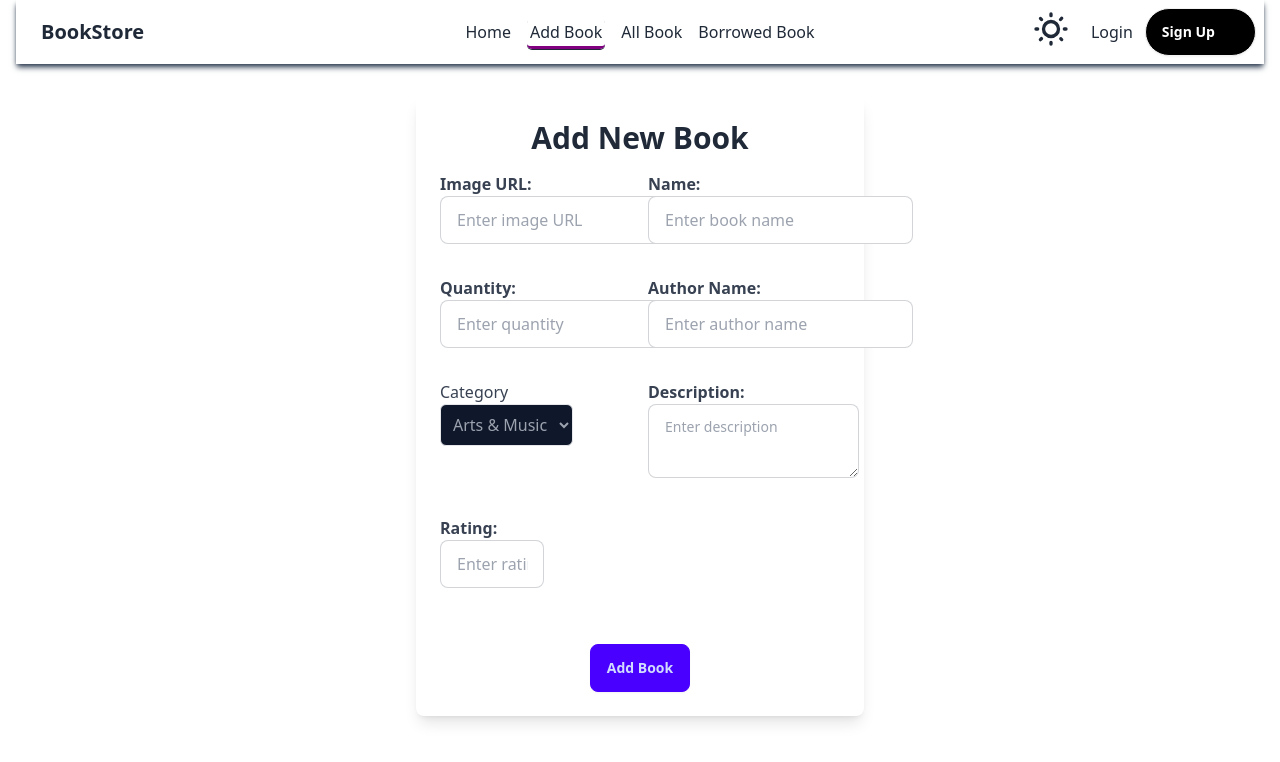
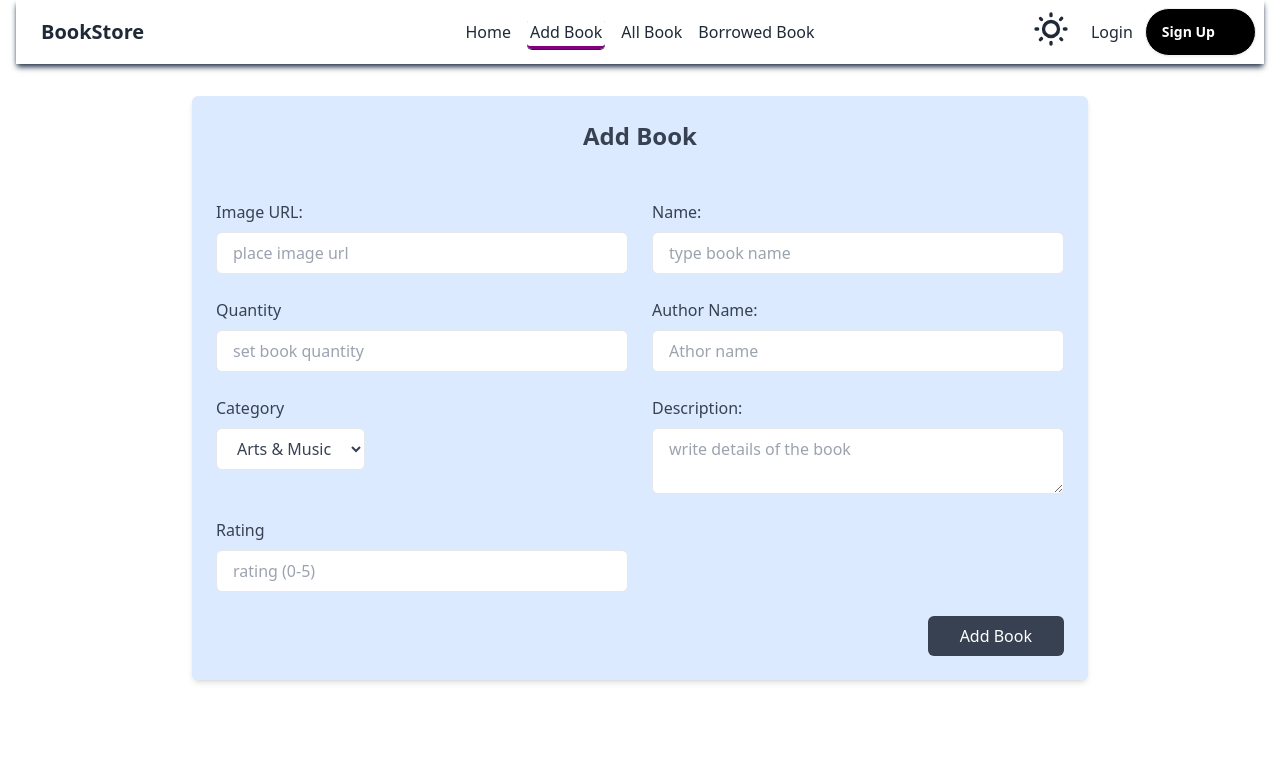
Before and after one commit to sumon-ray/Library-Management-client-side, a React (Vite) app: page /add-book in a window 1280 px wide. Shown: the top 762 px of the page. Built offline with nearby package versions, Linux system fonts and the light colour scheme; no server answers.

Commit message:
book category section has been added

```diff
--- a/index.html
+++ b/index.html
@@ -1,5 +1,5 @@
 <!doctype html>
-<html lang="en" data-theme="lite " className="scroll-smooth">
+<html lang="en" data-theme="light" className="scroll-smooth">
   <head>
     <meta charset="UTF-8" />
     <link rel="icon" type="image/svg+xml" href="/vite.svg" />
--- a/src/Pages/AddBook/AddBook.jsx
+++ b/src/Pages/AddBook/AddBook.jsx
@@ -29,7 +29,7 @@ const AddBook = () => {
       rating,
       category,
     };
-    // console.log(info);
+    console.log(info);
     const { data } = await axios.post(
       "https://server-pi-amber.vercel.app/books",
       info
@@ -39,57 +39,37 @@ const AddBook = () => {
   };
 
   return (
-    <div className="max-w-md mx-auto mt-8 p-6 bg-white rounded-lg shadow-lg">
-      <h2 className="text-3xl font-bold text-center mb-4">Add New Book</h2>
-      <form onSubmit={handleSubmit} className="grid grid-cols-2 gap-4">
+    <section className=" my-8 max-w-4xl p-6 mx-auto bg-blue-100 rounded-md shadow-md dark:bg-gray-800">
+    <h2 className="text-2xl font-semibold text-gray-700  capitalize dark:text-white text-center mb-12 ">Add Book</h2>
+
+    <form onSubmit={handleSubmit}>
+    <div className="grid grid-cols-1 gap-6 mt-4 sm:grid-cols-2">
+        <div>
+            <label className="text-gray-700 dark:text-gray-200"    htmlFor="username"> Image URL:</label>
+            <input name="image" id="username" placeholder="place image url" type="text" className="block w-full px-4 py-2 mt-2 text-gray-700  bg-white border border-gray-200 rounded-md dark:bg-gray-800 dark:text-gray-300 dark:border-gray-600 focus:border-blue-400 focus:ring-blue-300 focus:ring-opacity-40 dark:focus:border-blue-300 focus:outline-none focus:ring" />
+        </div>
+
+        <div>
+            <label className="text-gray-700 dark:text-gray-200" htmlFor="emailAddress">Name:</label>
+            <input placeholder="type book name " name="name" id="emailAddress" type="email" className="block w-full px-4 py-2 mt-2 text-gray-700 bg-white border border-gray-200 rounded-md dark:bg-gray-800 dark:text-gray-300 dark:border-gray-600 focus:border-blue-400 focus:ring-blue-300 focus:ring-opacity-40 dark:focus:border-blue-300 focus:outline-none focus:ring" />
+        </div>
+
+        <div>
+            <label className="text-gray-700 dark:text-gray-200" htmlFor="password">Quantity</label>
+            <input placeholder="set book quantity" name="quantity" id="password" type="number" className="block w-full px-4 py-2 mt-2 text-gray-700 bg-white border border-gray-200 rounded-md dark:bg-gray-800 dark:text-gray-300 dark:border-gray-600 focus:border-blue-400 focus:ring-blue-300 focus:ring-opacity-40 dark:focus:border-blue-300 focus:outline-none focus:ring" />
+        </div>
+
+        <div>
+            <label className="text-gray-700 dark:text-gray-200" htmlFor="authorName">Author Name:</label>
+            <input placeholder="Athor name " name="authorName" id="authorName" type="text" className="block w-full px-4 py-2 mt-2 text-gray-700 bg-white border border-gray-200 rounded-md dark:bg-gray-800 dark:text-gray-300 dark:border-gray-600 focus:border-blue-400 focus:ring-blue-300 focus:ring-opacity-40 dark:focus:border-blue-300 focus:outline-none focus:ring" />
+        </div>
+
         <div className="mb-4">
-          <label className="block text-gray-700 font-semibold">
-            Image URL:
-          </label>
-          <input
-            type="text"
-            name="image"
-            className="input input-bordered"
-            placeholder="Enter image URL"
-          />
-        </div>
-        <div className="mb-4">
-          <label className="block text-gray-700 font-semibold">Name:</label>
-          <input
-            type="text"
-            name="name"
-            className="input input-bordered"
-            placeholder="Enter book name"
-          />
-        </div>
-        <div className="mb-4">
-          <label className="block text-gray-700 font-semibold">Quantity:</label>
-          <input
-            type="number"
-            name="quantity"
-            className="input input-bordered"
-            placeholder="Enter quantity"
-          />
-        </div>
-        <div className="mb-4">
-          <label className="block text-gray-700 font-semibold">
-            Author Name:
-          </label>
-          <input
-            type="text"
-            name="authorName"
-            className="input  input-bordered"
-            placeholder="Enter author name"
-          />
-        </div>
-        <div className="mb-4">
-          <label className="text-gray-700" htmlFor="category">
-            Category
-          </label>
+            <label className="text-gray-700 dark:text-gray-200" htmlFor="category">Category</label>
             <select
                 name="category"
                 id="category"
-            className="border   text-gray-400 bg-slate-900 p-2 rounded-md"
+                className="block px-4 py-2 mt-2 text-gray-700 bg-white border border-gray-200 rounded-md dark:bg-gray-800 dark:text-gray-300 dark:border-gray-600 focus:border-blue-400 focus:ring-blue-300 focus:ring-opacity-40 dark:focus:border-blue-300 focus:outline-none focus:ring"
                 value={category}
                 onChange={handleCategoryChange}
             >
@@ -98,34 +78,25 @@ const AddBook = () => {
                 <option value="Cooking">Cooking</option>
             </select>
         </div>
-        <div className="mb-4">
-          <label className="block text-gray-700 font-semibold">
-            Description:
-          </label>
-          <textarea
-            name="description"
-            className="textarea textarea-bordered"
-            placeholder="Enter description"
-          ></textarea>
+
+        <div>
+            <label className="text-gray-700 dark:text-gray-200" htmlFor="description">Description:</label>
+            <textarea placeholder="write details of the book" name="description" id="description" className="block w-full px-4 py-2 mt-2 text-gray-700 bg-white border border-gray-200 rounded-md dark:bg-gray-800 dark:text-gray-300 dark:border-gray-600 focus:border-blue-400 focus:ring-blue-300 focus:ring-opacity-40 dark:focus:border-blue-300 focus:outline-none focus:ring" />
         </div>
-        <div className="mb-4">
-          <label className="block text-gray-700 font-semibold">Rating:</label>
-          <input
-            type="number"
-            name="rating"
-            min="1"
-            max="5"
-            className="input input-bordered"
-            placeholder="Enter rating (1-5)"
-          />
+
+        <div>
+            <label className="text-gray-700 dark:text-gray-200" htmlFor="rating">Rating</label>
+            <input placeholder="rating (0-5)" name="rating" id="rating" type="number" min="0" max="5" className="block w-full px-4 py-2 mt-2 text-gray-700 bg-white border border-gray-200 rounded-md dark:bg-gray-800 dark:text-gray-300 dark:border-gray-600 focus:border-blue-400 focus:ring-blue-300 focus:ring-opacity-40 dark:focus:border-blue-300 focus:outline-none focus:ring" />
         </div>
-        <div className="col-span-2 flex justify-center mt-6">
-          <button type="submit" className="btn btn-primary">
-            Add Book
-          </button>
+    </div>
+
+    <div className="flex justify-end mt-6">
+        <button className="px-8 py-2.5 leading-5 text-white transition-colors duration-300 transform bg-gray-700 rounded-md hover:bg-gray-600 focus:outline-none focus:bg-gray-600">Add Book</button>
     </div>
 </form>
-    </div>
+
+</section>
+
   );
 };
 
--- a/src/Pages/AllBooks/AllBooks.jsx
+++ b/src/Pages/AllBooks/AllBooks.jsx
@@ -46,7 +46,7 @@ const AllBooks = () => {
         </button>
       </div>
       {view === "card" ? (
-        <div className="grid grid-cols-1 sm:grid-cols-2 md:grid-cols-1 lg:grid-cols-2 gap-4">
+        <div className="grid grid-cols-1 sm:grid-cols-2 md:grid-cols-1 lg:grid-cols-1 gap-4">
           {filteredBooks.map((book) => (
             <AllBookDetails key={book._id} book={book} />
           ))}
--- a/src/Pages/AllBooks/Update.jsx
+++ b/src/Pages/AllBooks/Update.jsx
@@ -32,7 +32,7 @@ const Update = () => {
         `https://server-pi-amber.vercel.app/singleData/${loader._id}`,
         updatedBook
       );
-      console.log(response.data);
+      // console.log(response.data);
       toast.success("Book updated successfully");
       navigate(-1); // Redirect to home page after successful update
     } catch (error) {
--- a/src/Pages/Register/Register.jsx
+++ b/src/Pages/Register/Register.jsx
@@ -1,32 +1,46 @@
-import React from "react";
+import React, { useState } from "react";
 import toast from "react-hot-toast";
 import UseAuth from "../../UseAuth/UseAuth";
 import { useNavigate } from "react-router-dom";
 
 const Register = () => {
-  const { loginWithGoogle, registerUser } = UseAuth();
+  const { registerUser } = UseAuth();
   const navigate = useNavigate();
+  const [passwordError, setPasswordError] = useState("");
 
   const handleSubmit = async (e) => {
-    // console.log('fsc',e)
     e.preventDefault();
+
     const form = e.target;
     const userName = form.name.value;
     const photo = form.photo.value;
     const email = form.email.value;
     const password = form.password.value;
 
+    if (password.length < 6) {
+      setPasswordError("Password should be at least 6 characters long");
+      return;
+    }
+
+    if (!/(?=.*[A-Z])/.test(password)) {
+      setPasswordError("Password must have at least one uppercase letter");
+      return;
+    }
+
+    if (!/[!@#$%^&*(),.?":{}|<>]/.test(password)) {
+      setPasswordError("Password must have at least one special character");
+      return;
+    }
+
     try {
-      await registerUser(email, password);
+      await registerUser(email, password, userName, photo);
       toast.success("Registered successfully");
-      navigate('/')
+      navigate("/");
     } catch (error) {
       console.log("Registration error:", error.message);
       toast.error("Registration failed");
     }
   };
-
-
 
   return (
     <div>
@@ -42,8 +56,6 @@ const Register = () => {
             </div>
 
             <div className="flex items-center justify-center mt-6">
-              {/* <a href="#" className="w-1/3 pb-4 font-medium text-center text-gray-500 capitalize border-b dark:border-gray-400 dark:text-gray-300">sign in</a> */}
-
               <a
                 href="#"
                 className="w-1/3 pb-4 font-medium text-center text-gray-800 capitalize border-b-2 border-blue-500 dark:border-blue-400 dark:text-white"
@@ -53,23 +65,6 @@ const Register = () => {
             </div>
 
             <div className="relative flex items-center mt-8">
-              <span className="absolute">
-                <svg
-                  xmlns="http://www.w3.org/2000/svg"
-                  className="w-6 h-6 mx-3 text-gray-300 dark:text-gray-500"
-                  fill="none"
-                  viewBox="0 0 24 24"
-                  stroke="currentColor"
-                  strokeWidth="2"
-                >
-                  <path
-                    strokeLinecap="round"
-                    strokeLinejoin="round"
-                    d="M16 7a4 4 0 11-8 0 4 4 0 018 0zM12 14a7 7 0 00-7 7h14a7 7 0 00-7-7z"
-                  />
-                </svg>
-              </span>
-
               <input
                 type="text"
                 name="name"
@@ -82,6 +77,12 @@ const Register = () => {
               htmlFor="dropzone-file"
               className="flex items-center px-3 py-3 mx-auto mt-6 text-center bg-white border-2 border-dashed rounded-lg cursor-pointer dark:border-gray-600 dark:bg-gray-900"
             >
+              <input
+                id="dropzone-file"
+                name="photo"
+                type="file"
+                className="hidden"
+              />
               <svg
                 xmlns="http://www.w3.org/2000/svg"
                 className="w-6 h-6 text-gray-300 dark:text-gray-500"
@@ -98,61 +99,18 @@ const Register = () => {
               </svg>
 
               <h2 className="mx-3 text-gray-400">Profile Photo</h2>
-
-              <input
-                id="dropzone-file"
-                name="photo"
-                type="file"
-                className="hidden"
-              />
             </label>
 
             <div className="relative flex items-center mt-6">
-              <span className="absolute">
-                <svg
-                  xmlns="http://www.w3.org/2000/svg"
-                  className="w-6 h-6 mx-3 text-gray-300 dark:text-gray-500"
-                  fill="none"
-                  viewBox="0 0 24 24"
-                  stroke="currentColor"
-                  strokeWidth="2"
-                >
-                  <path
-                    strokeLinecap="round"
-                    strokeLinejoin="round"
-                    d="M3 8l7.89 5.26a2 2 0 002.22 0L21 8M5 19h14a2 2 0 002-2V7a2 2 0 00-2-2H5a2 2 0 00-2 2v10a2 2 0 002 2z"
-                  />
-                </svg>
-              </span>
-
               <input
-  type="email"
-  name="email" // Add name attribute here
-  className="block w-full py-3 text-gray-700 bg-white border rounded-lg px-11 dark:bg-gray-900 dark:text-gray-300 dark:border-gray-600 focus:border-blue-400 dark:focus:border-blue-300 focus:ring-blue-300 focus:outline-none focus:ring focus:ring-opacity-40"
-  placeholder="Email address"
-/>
-
-
+                type="email"
+                name="email"
+                className="block w-full py-3 text-gray-700 bg-white border rounded-lg px-11 dark:bg-gray-900 dark:text-gray-300 dark:border-gray-600 focus:border-blue-400 dark:focus:border-blue-300 focus:ring-blue-300 focus:outline-none focus:ring focus:ring-opacity-40"
+                placeholder="Email address"
+              />
             </div>
 
             <div className="relative flex items-center mt-4">
-              <span className="absolute">
-                <svg
-                  xmlns="http://www.w3.org/2000/svg"
-                  className="w-6 h-6 mx-3 text-gray-300 dark:text-gray-500"
-                  fill="none"
-                  viewBox="0 0 24 24"
-                  stroke="currentColor"
-                  strokeWidth="2"
-                >
-                  <path
-                    strokeLinecap="round"
-                    strokeLinejoin="round"
-                    d="M12 15v2m-6 4h12a2 2 0 002-2v-6a2 2 0 00-2-2H6a2 2 0 00-2 2v6a2 2 0 002 2zm10-10V7a4 4 0 00-8 0v4h8z"
-                  />
-                </svg>
-              </span>
-
               <input
                 type="password"
                 name="password"
@@ -161,15 +119,10 @@ const Register = () => {
               />
             </div>
 
-            {/* <div className="relative flex items-center mt-4">
-              <span className="absolute">
-                <svg xmlns="http://www.w3.org/2000/svg" className="w-6 h-6 mx-3 text-gray-300 dark:text-gray-500" fill="none" viewBox="0 0 24 24" stroke="currentColor" strokeWidth="2">
-                  <path strokeLinecap="round" strokeLinejoin="round" d="M12 15v2m-6 4h12a2 2 0 002-2v-6a2 2 0 00-2-2H6a2 2 0 00-2 2v6a2 2 0 002 2zm10-10V7a4 4 0 00-8 0v4h8z" />
-                </svg>
-              </span>
-
-              <input type="password" className="block w-full px-10 py-3 text-gray-700 bg-white border rounded-lg dark:bg-gray-900 dark:text-gray-300 dark:border-gray-600 focus:border-blue-400 dark:focus:border-blue-300 focus:ring-blue-300 focus:outline-none focus:ring focus:ring-opacity-40" placeholder="Confirm Password" />
-            </div> */}
+            {/* Password Error */}
+            {passwordError && (
+              <p className="text-red-500">{passwordError}</p>
+            )}
 
             <div className="mt-6">
               <button className="w-full px-6 py-3 text-sm font-medium tracking-wide text-white capitalize transition-colors duration-300 transform bg-blue-500 rounded-lg hover:bg-blue-400 focus:outline-none focus:ring focus:ring-blue-300 focus:ring-opacity-50">
```
Also changed, not shown: src/Pages/AllBooks/AllBookDetails.jsx (+10 -6 lines), src/Pages/Error404/Error404.jsx (+23 -44 lines), src/Pages/Login/Login.jsx (+34 -26 lines), tailwind.config.js (+9 -3 lines). Lines whose indentation alone changed are shown as unchanged.
